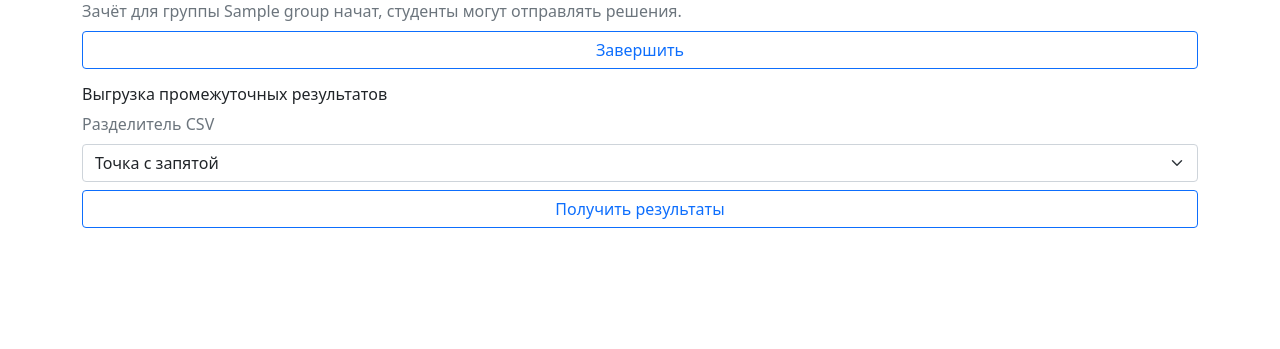
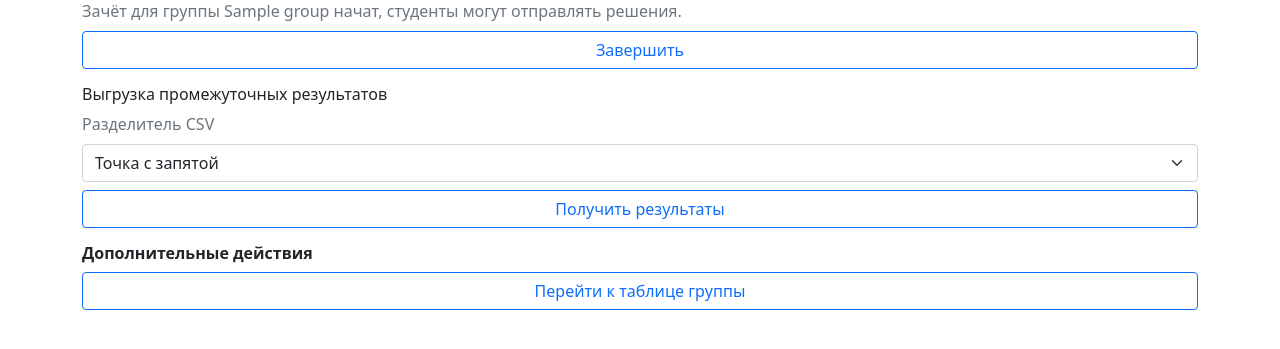
Before and after one commit to kispython-ru/dta, a Flask app: template webapp/templates/teacher/exam.jinja in a window 1280 px wide. Shown: the part 100-449 px from the top of the page. Run offline with Flask 2, Linux system fonts and the light colour scheme; the template is opened without the code that fills it: most values are stand-ins (such as "Sample title", 1, 10 or a date in 2020); some libraries are stand-ins or nearby versions.

Commit message:
feature: View group table in exam mode

```diff
--- a/webapp/templates/teacher/exam.jinja
+++ b/webapp/templates/teacher/exam.jinja
@@ -68,4 +68,10 @@
   <button class="btn btn-outline-danger w-100 d-block" type="submit">Очистить таблицу</button>
 </form>
 {% endif %}
+{% if seed != None %}
+<h6 class="d-block fw-bold mt-3">Дополнительные действия</h6>
+<a class="btn btn-outline-primary w-100 d-block" href="/group/{{ group.id }}">
+  Перейти к таблице группы
+</a>
+{% endif %}
 {% endblock %}
```
